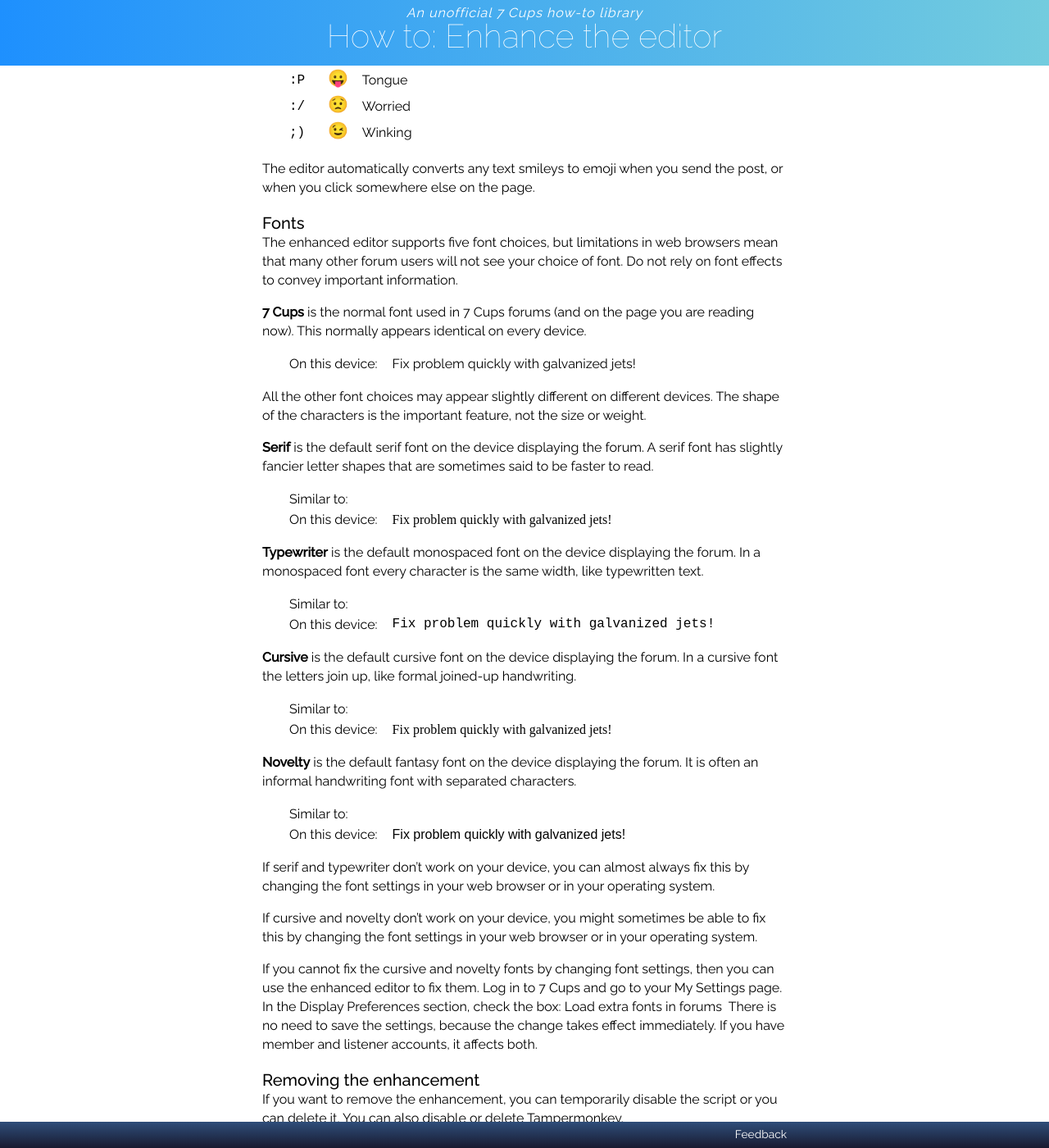
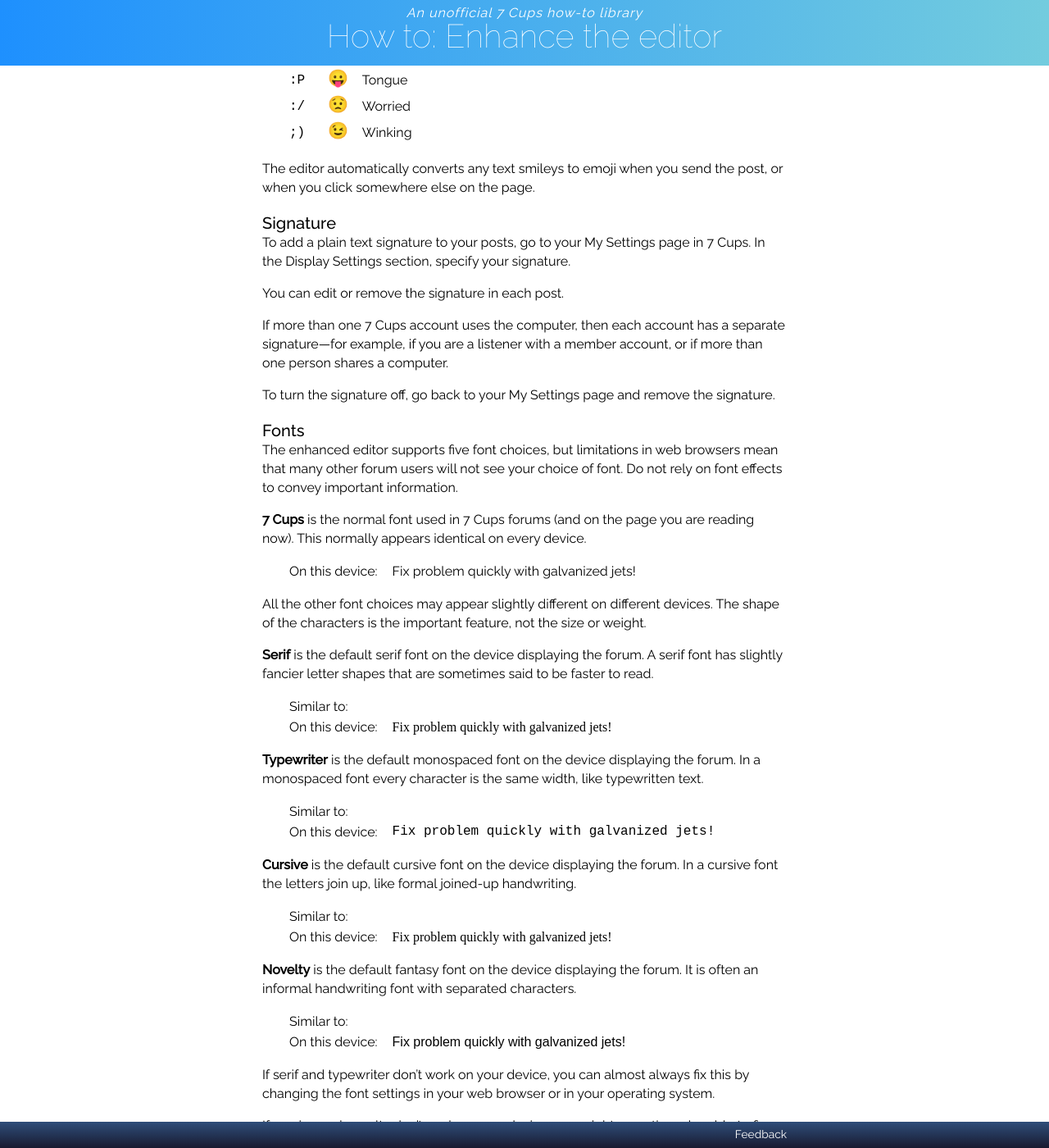
Before and after one commit to RarelyCharlie/rarelycharlie.github.io, a Jekyll site: the page built from _draft/editor.md, in a window 1280 px wide and 1400 px high, scrolled down 3284 px. Shown: the whole window at 82% size. Built offline with Jekyll 4.4.1, drawn with Linux system fonts in a browser that asks for light colours; emoji names are drawn with the system emoji font; some of the changed text lies outside the part shown.

Commit message:
signature

```diff
--- a/_draft/editor.md
+++ b/_draft/editor.md
@@ -140,6 +140,16 @@ Here's the list, showing only the shortest text forms, not the alternatives:
 
 The editor automatically converts any text smileys to emoji when you send the post, or when you click somewhere else on the page.
 
+### Signature
+
+To add a plain text signature to your posts, go to your My Settings page in 7 Cups. In the Display Settings section, specify your signature.
+
+You can edit or remove the signature in each post.
+
+If more than one 7 Cups account uses the computer, then each account has a separate signature—for example, if you are a listener with a member account, or if more than one person shares a computer.
+
+To turn the signature off, go back to your My Settings page and remove the signature.
+
 ### Fonts
 The enhanced editor supports five font choices, but limitations in web browsers mean that many other forum users will not see your choice of font. Do not rely on font effects to convey important information.
 
@@ -185,6 +195,10 @@ If cursive and novelty don't work on your device, you might sometimes be able to
 
 If you cannot fix the cursive and novelty fonts by changing font settings, then you can use the enhanced editor to fix them. Log in to 7 Cups and go to your My Settings page. In the Display Preferences section, check the box: Load extra fonts in forums  There is no need to save the settings, because the change takes effect immediately. If you have member and listener accounts, it affects both.
 
+### Known issues
+
+- The toolbar sometimes appears in the wrong place, or not at all. This could be because 7 Cups is using an old version of the editor. If it happens to you, click away from the box you are typing in, then click back there again to make the toolbar reappear.
+
 ### Removing the enhancement
 If you want to remove the enhancement, you can temporarily disable the script or you can delete it. You can also disable or delete Tampermonkey.
 
```
